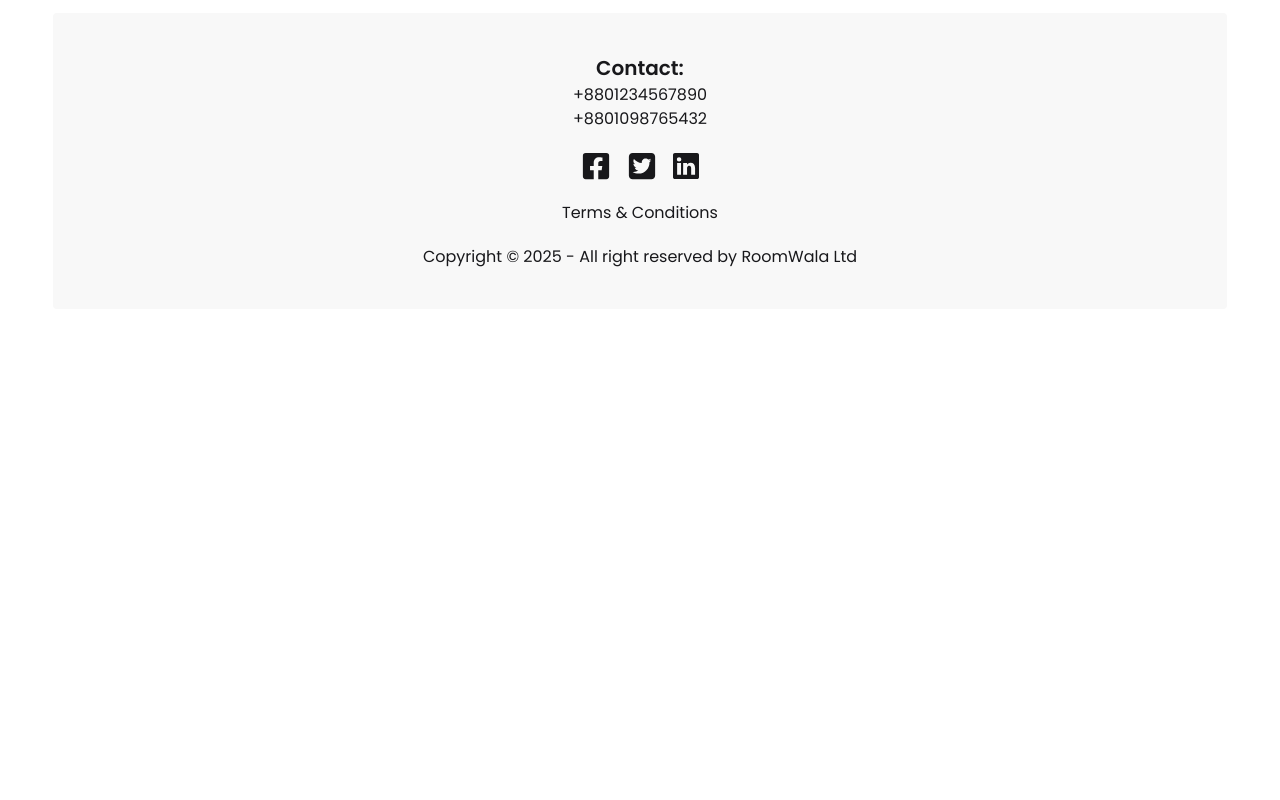
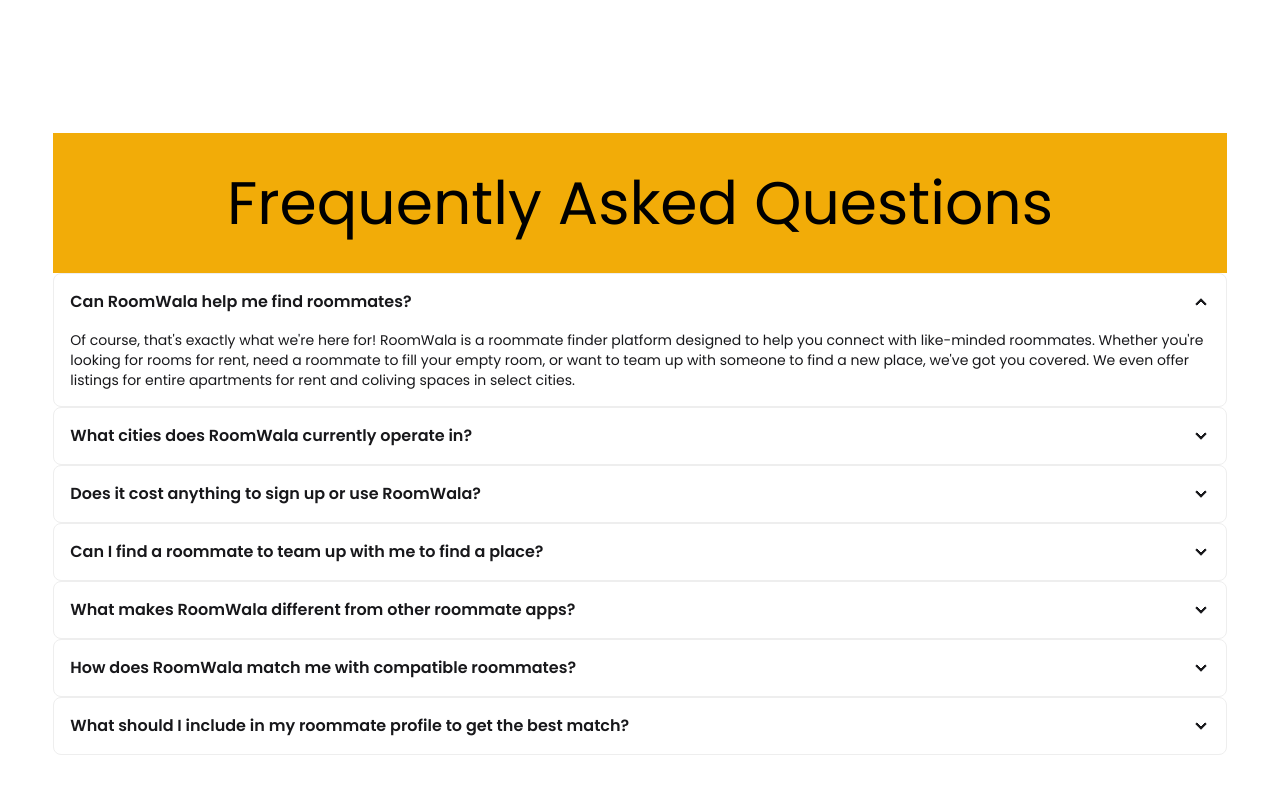
Before and after one commit to dayal-chandra/roommate-client, a React (Vite) app: page / in a window 1280 px wide. Shown: the part 680-1480 px from the top of the page. Before the commit the page ends 989 px from the top, so only its background shows below. Built offline with nearby package versions, Linux system fonts and the light colour scheme.

Commit message:
added Frequently Asked Questions with accordian

```diff
--- a/index.html
+++ b/index.html
@@ -1,5 +1,5 @@
 <!DOCTYPE html>
-<html lang="en" data-theme="light">
+<html lang="en">
   <head>
     <meta charset="UTF-8" />
     <link rel="icon" type="image/svg+xml" href="/logo.png" />
--- a/src/components/Home.jsx
+++ b/src/components/Home.jsx
@@ -109,6 +109,121 @@ const Home = () => {
           ))}
         </Swiper>
       </div>
+
+      <div className="py-30">
+        <h1 className="text-center text-2xl text-black md:text-4xl lg:text-6xl bg-[#f2ac08] py-10">
+          Frequently Asked Questions
+        </h1>
+        <div>
+          <div className="collapse collapse-arrow bg-base-100 border border-base-300">
+            <input type="checkbox" name="my-accordion-2" defaultChecked />
+            <div className="collapse-title font-semibold">
+              Can RoomWala help me find roommates?
+            </div>
+            <div className="collapse-content text-sm">
+              Of course, that's exactly what we're here for! RoomWala is a
+              roommate finder platform designed to help you connect with
+              like-minded roommates. Whether you're looking for rooms for rent,
+              need a roommate to fill your empty room, or want to team up with
+              someone to find a new place, we've got you covered. We even offer
+              listings for entire apartments for rent and coliving spaces in
+              select cities.
+            </div>
+          </div>
+          <div className="collapse collapse-arrow bg-base-100 border border-base-300">
+            <input type="checkbox" name="my-accordion-2" />
+            <div className="collapse-title font-semibold">
+              What cities does RoomWala currently operate in?
+            </div>
+            <div className="collapse-content text-sm">
+              RoomWala operates in and around most major cities across
+              Bangladesh, including Dhaka, Mirpur, Uttara, Boshundhara, Savar,
+              Chittagong, Shylet, Rajshahi, Gazipur and many more. Visit our
+              location page in our Help Center to see all available cities, or
+              our Roommate Finder Near me page to find roommates and rooms
+              around you.
+            </div>
+          </div>
+          <div className="collapse collapse-arrow bg-base-100 border border-base-300">
+            <input type="checkbox" name="my-accordion-2" />
+            <div className="collapse-title font-semibold">
+              Does it cost anything to sign up or use RoomWala?
+            </div>
+            <div className="collapse-content text-sm">
+              RoomWala is a completely free roommate finder. You can list a room
+              for rent, create a roommate wanted ad, express interest, view and
+              reply to messages, and verify your profile—all at no cost (unlike
+              some other roommate finders). Optional upgrades are available to
+              boost your visibility and accelerate your search, but they're not
+              required to access essential features.
+            </div>
+          </div>
+          <div className="collapse collapse-arrow bg-base-100 border border-base-300">
+            <input type="checkbox" name="my-accordion-2" />
+            <div className="collapse-title font-semibold">
+              Can I find a roommate to team up with me to find a place?
+            </div>
+            <div className="collapse-content text-sm">
+              Yes! Many of the members on RoomWala are looking for rooms for
+              rent and / or another person to partner with to get a place. In
+              fact, most of the matches occur between two individuals for that
+              purpose exactly.
+            </div>
+          </div>
+          <div className="collapse collapse-arrow bg-base-100 border border-base-300">
+            <input type="checkbox" name="my-accordion-2" />
+            <div className="collapse-title font-semibold">
+              What makes RoomWala different from other roommate apps?
+            </div>
+            <div className="collapse-content text-sm">
+              RoomWala is one of the best apps to find roommates, offering a
+              seamless roommate search experience powered by a matching
+              algorithm. With verified, detailed profiles, user-friendly
+              messaging, and over 20 filters, we help you find high-quality,
+              like-minded roommates with ease. Unlike platforms like Reddit or
+              Facebook groups, RoomWala provides curated profiles and proactive
+              search options, allowing you to connect directly with compatible
+              roommates—whether you're offering a room or teaming up to find a
+              new place.
+            </div>
+          </div>
+          <div className="collapse collapse-arrow bg-base-100 border border-base-300">
+            <input type="checkbox" name="my-accordion-2" />
+            <div className="collapse-title font-semibold">
+              How does RoomWala match me with compatible roommates?
+            </div>
+            <div className="collapse-content text-sm">
+              RoomWala's algorithm uses your personality, lifestyle, and
+              preferences to match you with compatible roommates, ensuring a
+              positive experience. When you start your search, the best options
+              for you will be ranked at the top. To ensure you also show up at
+              the top of other's roommate search results, make sure you have a
+              complete and verified profile. Learn more about our Roommate
+              Matching Algorithm.
+            </div>
+          </div>
+          <div className="collapse collapse-arrow bg-base-100 border border-base-300">
+            <input type="checkbox" name="my-accordion-2" />
+            <div className="collapse-title font-semibold">
+              What should I include in my roommate profile to get the best
+              match?
+            </div>
+            <div className="collapse-content text-sm">
+              For the best match, create a complete profile with a quality
+              photo, honest roommate bio, and details about your lifestyle,
+              habits, and preferences. Include what you're looking for in a
+              roommate, and mention hobbies or interests as icebreakers. Being
+              proactive and responsive will also boost your chances of finding
+              the right fit.
+            </div>
+          </div>
+        </div>
+      </div>
+      <div className="pb-20">
+        <h1 className="text-center text-2xl text-black md:text-4xl lg:text-6xl bg-[#f2ac08] py-10">
+          Finding a roommate should be hassle free.
+        </h1>
+      </div>
     </div>
   );
 };
--- a/src/pages/Login.jsx
+++ b/src/pages/Login.jsx
@@ -19,7 +19,7 @@ const Login = () => {
           Login Your Account
         </h1>
 
-        <label className="label text-[16px] text-black">Email</label>
+        <label className="label text-[16px] text-base-content">Email</label>
         <input
           type="email"
           name="email"
@@ -28,7 +28,7 @@ const Login = () => {
           required
         />
 
-        <label className="label text-[16px] text-black">Password</label>
+        <label className="label text-[16px] text-base-content">Password</label>
         <input
           type="password"
           name="password"
@@ -64,7 +64,7 @@ const Login = () => {
 
         <div className="flex items-center w-full my-4">
           <hr className="w-full dark:text-gray-600" />
-          <p className="px-3 dark:text-gray-600">OR</p>
+          <p className="px-3 text-base-content">OR</p>
           <hr className="w-full dark:text-gray-600" />
         </div>
 
--- a/src/pages/Signup.jsx
+++ b/src/pages/Signup.jsx
@@ -21,7 +21,7 @@ const Signup = () => {
           Please Signup
         </h1>
 
-        <label className="label text-[16px] text-black">Name</label>
+        <label className="label text-[16px] text-base-content">Name</label>
         <input
           type="text"
           name="name"
@@ -29,7 +29,7 @@ const Signup = () => {
           placeholder="Your Name"
           required
         />
-        <label className="label text-[16px] text-black">Photo URL</label>
+        <label className="label text-[16px] text-base-content">Photo URL</label>
         <input
           type="text"
           name="photo"
@@ -37,7 +37,7 @@ const Signup = () => {
           placeholder="Photo URL"
           required
         />
-        <label className="label text-[16px] text-black">Email</label>
+        <label className="label text-[16px] text-base-content">Email</label>
         <input
           type="email"
           name="email"
@@ -46,7 +46,7 @@ const Signup = () => {
           required
         />
 
-        <label className="label text-[16px] text-black">Password</label>
+        <label className="label text-[16px] text-base-content">Password</label>
         <div className="relative">
           <input
             type={showPassword ? "text" : "password"}
@@ -84,7 +84,7 @@ const Signup = () => {
 
         <div className="flex items-center w-full my-4">
           <hr className="w-full dark:text-gray-600" />
-          <p className="px-3 dark:text-gray-600">OR</p>
+          <p className="px-3 text-base-content">OR</p>
           <hr className="w-full dark:text-gray-600" />
         </div>
 
```
